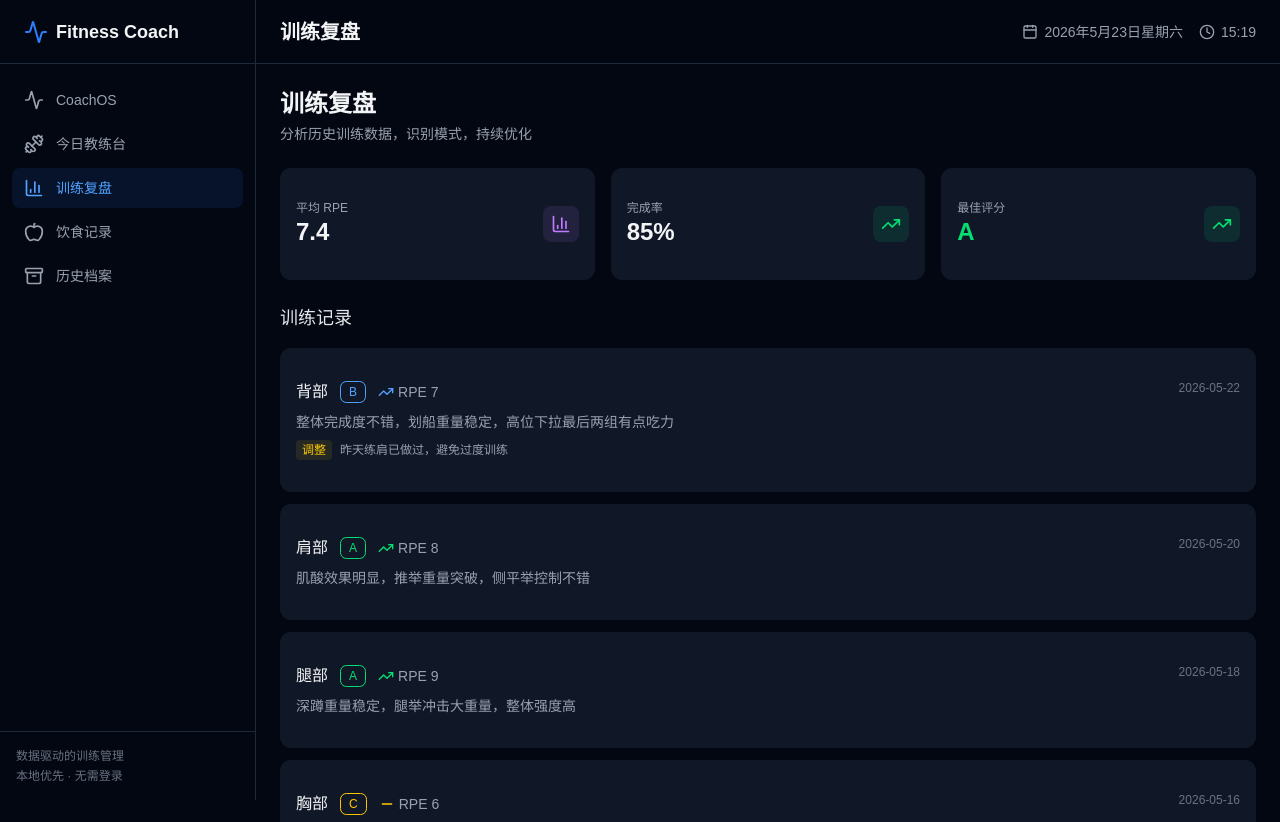
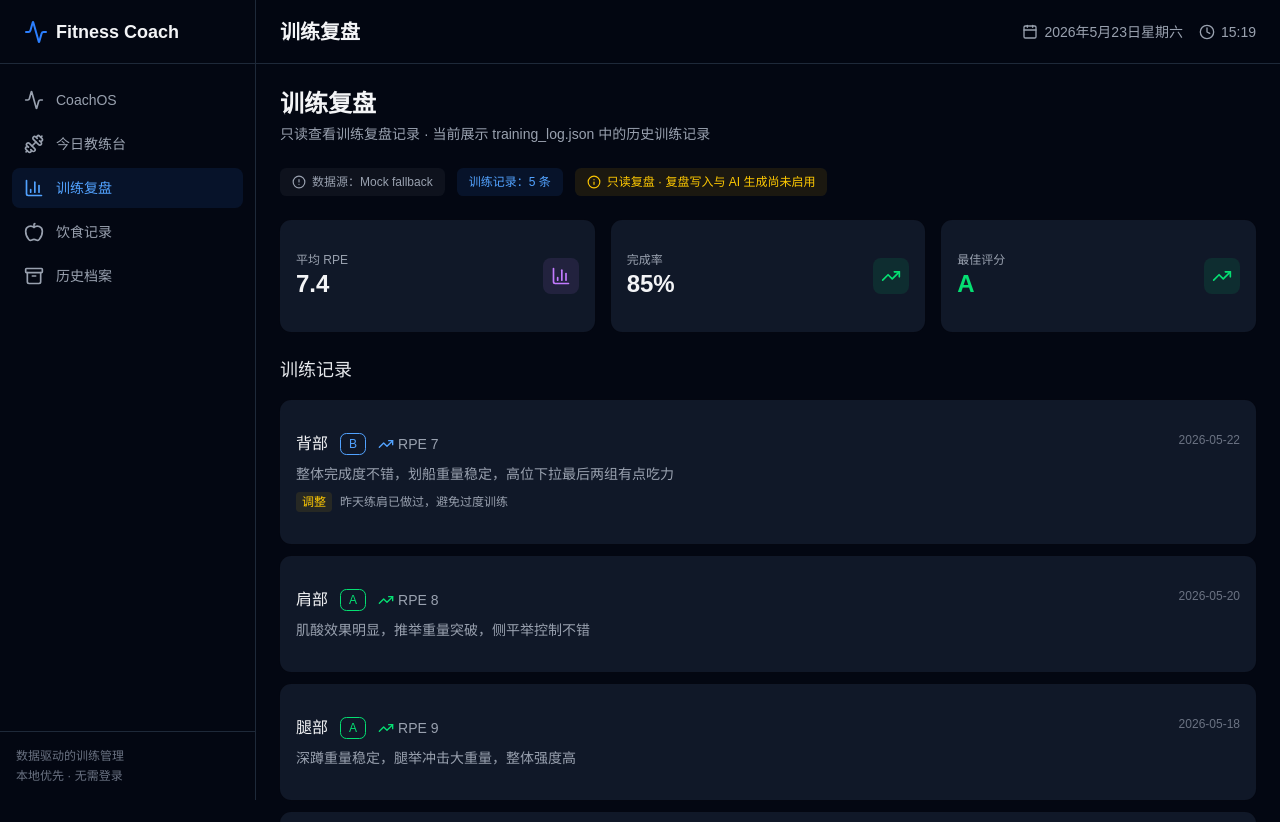
Before and after one commit to pankechen0605/fitness-coach-web, a Next.js app: page /review in a window 1280 px wide. Shown: the top 822 px of the page. Built offline with nearby package versions, Linux system fonts and the light colour scheme.

Commit message:
chore: clarify read-only review page
Update /review page to explicitly show it's a read-only training log
review view. Add source badge, record count, and empty state handling.

Co-Authored-By: Claude Opus 4.7 <noreply@anthropic.com>

```diff
--- a/app/review/page.tsx
+++ b/app/review/page.tsx
@@ -1,6 +1,7 @@
 import { BarChart3, TrendingUp } from 'lucide-react';
 import { Card, CardContent } from '@/components/ui/card';
 import { ReviewRecordList } from '@/components/review/ReviewRecordList';
+import { ReviewSourceNotice } from '@/components/review/ReviewSourceNotice';
 import { TrainingRepository } from '@/lib/data';
 import { RATING_CONFIG, Rating } from '@/types';
 
@@ -13,6 +14,7 @@ const RATING_RANK: Record<Rating, number> = {
 
 export default async function ReviewPage() {
   const trainingRecords = await TrainingRepository.getAll();
+  const source = TrainingRepository.lastSource;
 
   // 计算平均 RPE
   const validRPEs = trainingRecords
@@ -47,9 +49,12 @@ export default async function ReviewPage() {
       <div>
         <h2 className="text-2xl font-bold text-gray-100">训练复盘</h2>
         <p className="mt-1 text-sm text-gray-400">
-          分析历史训练数据，识别模式，持续优化
+          只读查看训练复盘记录 · 当前展示 training_log.json 中的历史训练记录
         </p>
       </div>
+
+      {/* Source notice */}
+      <ReviewSourceNotice source={source} recordCount={trainingRecords.length} />
 
       {/* Stats overview */}
       <div className="grid grid-cols-1 gap-4 sm:grid-cols-3">
@@ -99,7 +104,15 @@ export default async function ReviewPage() {
       {/* Training records */}
       <div>
         <h3 className="mb-4 text-lg font-medium text-gray-200">训练记录</h3>
-        <ReviewRecordList records={trainingRecords} />
+        {trainingRecords.length === 0 ? (
+          <Card className="border-gray-800 bg-gray-900">
+            <CardContent className="p-8 text-center">
+              <p className="text-sm text-gray-400">暂无训练记录</p>
+            </CardContent>
+          </Card>
+        ) : (
+          <ReviewRecordList records={trainingRecords} />
+        )}
       </div>
     </div>
   );
--- /dev/null
+++ b/components/review/ReviewSourceNotice.tsx
@@ -0,0 +1,34 @@
+import { Database, AlertCircle, Info } from 'lucide-react';
+import type { DataSource } from '@/lib/data';
+
+interface ReviewSourceNoticeProps {
+  source: DataSource;
+  recordCount: number;
+}
+
+export function ReviewSourceNotice({ source, recordCount }: ReviewSourceNoticeProps) {
+  return (
+    <div className="flex flex-wrap items-center gap-3">
+      {source === 'local' ? (
+        <div className="flex items-center gap-1.5 rounded-md bg-green-500/10 px-3 py-1.5">
+          <Database className="h-3.5 w-3.5 text-green-400" />
+          <span className="text-xs text-green-400">数据源：Local JSON</span>
+        </div>
+      ) : (
+        <div className="flex items-center gap-1.5 rounded-md bg-gray-500/10 px-3 py-1.5">
+          <AlertCircle className="h-3.5 w-3.5 text-gray-400" />
+          <span className="text-xs text-gray-400">数据源：Mock fallback</span>
+        </div>
+      )}
+
+      <div className="flex items-center gap-1.5 rounded-md bg-blue-500/10 px-3 py-1.5">
+        <span className="text-xs text-blue-400">训练记录：{recordCount} 条</span>
+      </div>
+
+      <div className="flex items-center gap-1.5 rounded-md bg-yellow-500/10 px-3 py-1.5">
+        <Info className="h-3.5 w-3.5 text-yellow-400" />
+        <span className="text-xs text-yellow-400">只读复盘 · 复盘写入与 AI 生成尚未启用</span>
+      </div>
+    </div>
+  );
+}
```
Also changed, not shown: 1 other file (tests, documents, lock files or other folders).
